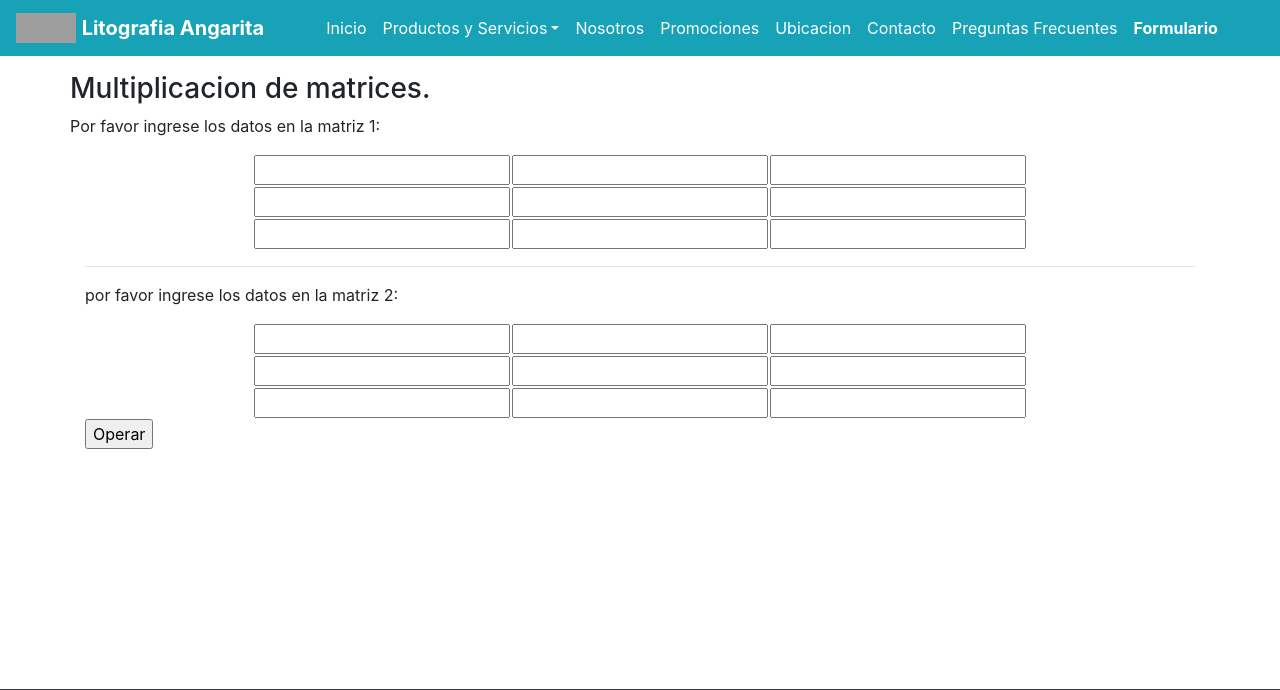
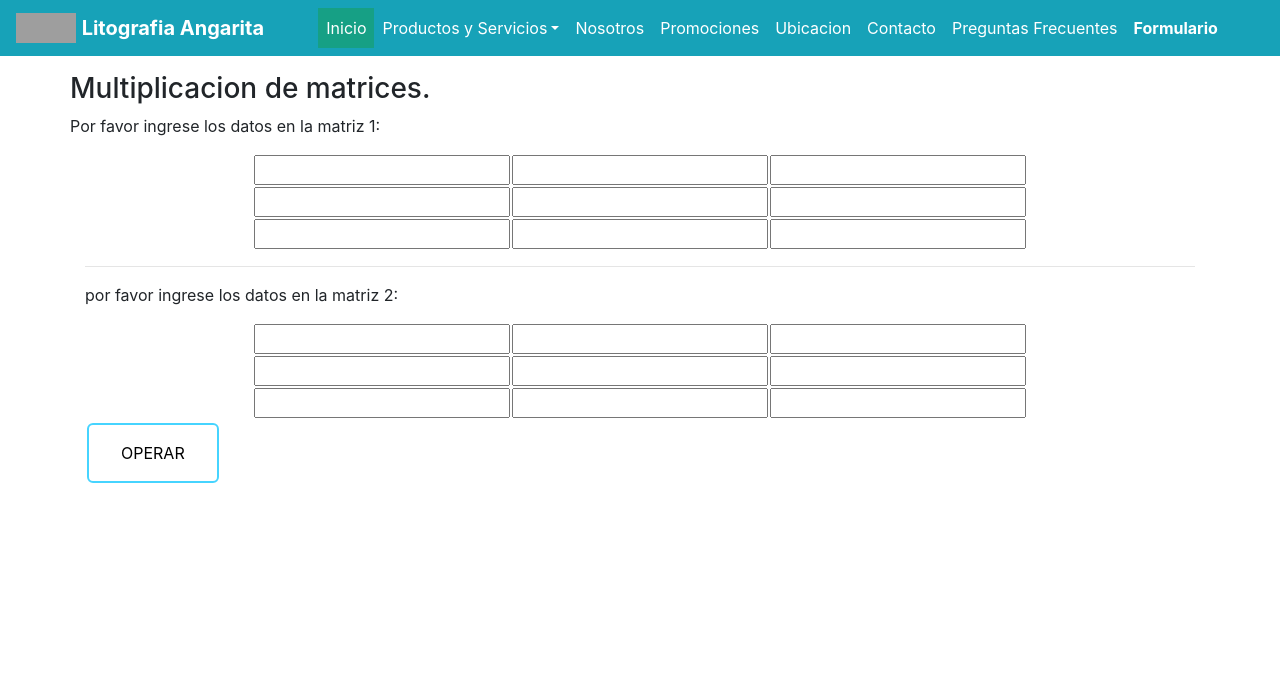
Before and after one commit to karkariam/20192B106, a PHP site: page /CodigoLitografia/templates/matriz.php in a window 1280 px wide. Shown: the top 690 px of the page. Run offline with PHP 8.4, Linux system fonts and the light colour scheme; grey boxes are pictures that could not be loaded.

Commit message:
Estilo boton para operar matriz

```diff
--- a/CodigoLitografia/css/acordeon.css
+++ b/CodigoLitografia/css/acordeon.css
@@ -66,3 +66,38 @@
     padding: 10px;
   }
 }
+/* estilos boton*/
+
+.boton {
+  /* Color del texo */
+  color: #0099cc;
+  /* Eliminar color de fondo */
+  background: transparent;
+  /* Grosor del borde, estilo de línea y color */
+  border: 2px solid #0099cc;
+  /* Añadir esquinas curvadas */
+  border-radius: 6px;
+  /* Poner texto en mayúsculas */
+  border: none;
+  color: white;
+  padding: 16px 32px;
+  text-align: center;
+  display: inline-block;
+  font-size: 16px;
+  margin: 4px 2px;
+  -webkit-transition-duration: 0.4s; /* Safari */
+  transition-duration: 0.4s;
+  cursor: pointer;
+  text-decoration: none;
+  text-transform: uppercase;
+}
+.boton2 {
+  background-color: white;
+  color: black;
+  border: 2px solid #46d4ff;
+}
+
+.boton2:hover {
+  background-color: #46d4ff;
+  color: white;
+}
--- a/CodigoLitografia/templates/encuesta.php
+++ b/CodigoLitografia/templates/encuesta.php
@@ -149,7 +149,7 @@
 
             <br><br><br>
 
-            <input type="submit" class="btn-submit" value="Enviar">
+
 
         </form>
 
--- a/CodigoLitografia/templates/matriz.php
+++ b/CodigoLitografia/templates/matriz.php
@@ -1,4 +1,5 @@
 <?php include('../includes/header.php');   ?>
+<link rel="stylesheet" type="text/css" href="/20192B106/CodigoLitografia/css/acordeon.css">
 <br><BR></BR>
 
 <div class="container">
@@ -15,7 +16,7 @@
     <form action="matriz_sol.php" method="post" enctype="multipart/form-data">
 
         <fieldset id="matrix1">
-            <table align="center" >
+            <table align="center">
                 <tr>
 
                     <td><input type="text" name="1-0-0" required /></td>
@@ -72,7 +73,7 @@
             </table>
         </fieldset>
 
-        <input type="submit" name="Enviar" value="Operar"/>
+        <input type="submit" class="boton boton2" value="Operar" />
     </form>
 
 </div>
```
